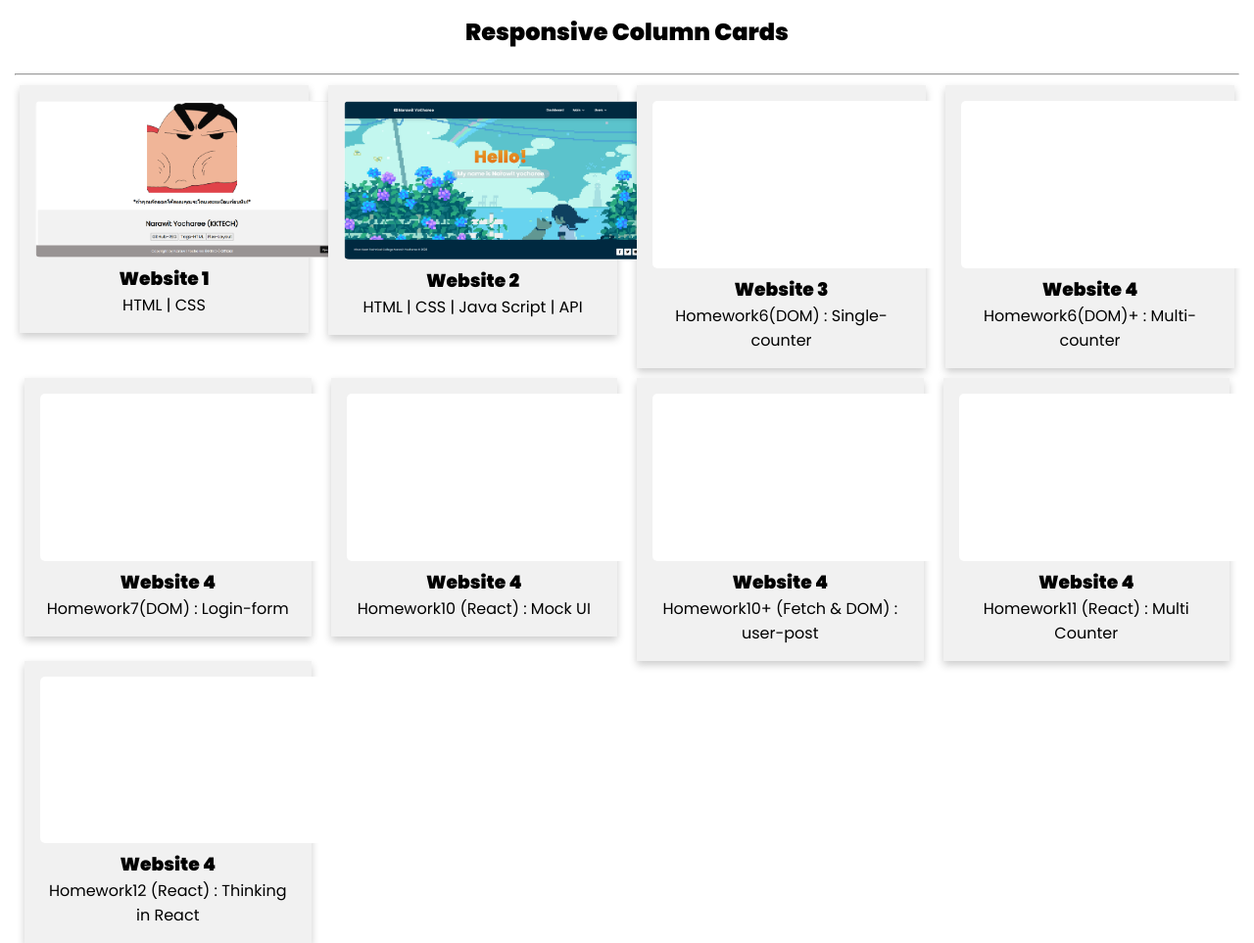
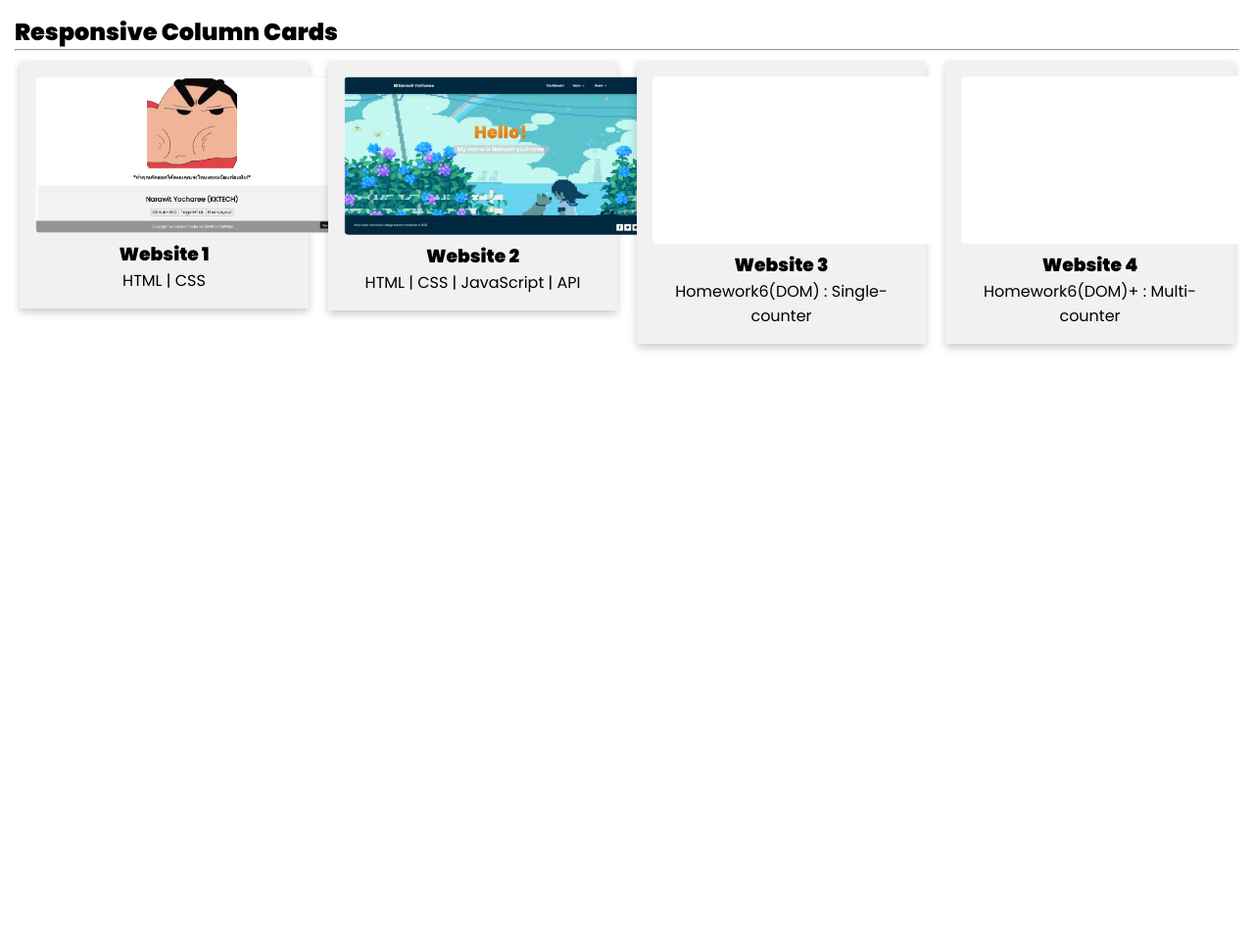
Before and after one commit to Narawit74/main, a plain HTML site: page index.html in a window 1280 px wide. Shown: the top 963 px of the page at 98% size. After the commit the page ends 800 px from the top, so only its background shows below. Drawn offline with Linux system fonts and the light colour scheme.

Commit message:
Update index.html

```diff
--- a/index.html
+++ b/index.html
@@ -7,30 +7,30 @@
     <title>Main - Index</title>
 </head>
 <body>
-    <center>
-    <h2>Responsive Column Cards</h2>
-    </center><br><hr>
+    <div class="container">
+        <h2 class="text-center">Responsive Column Cards</h2>
+        <hr>
 
         <div class="row">
             <div class="column">
                 <div class="card">
-            <a href="https://dj2nx4.csb.app/"><img src="images/img1.png" alt="" width=""></a>
+                    <a href="https://dj2nx4.csb.app/"><img src="images/img1.png" alt="Website 1"></a>
                     <h3>Website 1</h3>
-            <p> HTML | CSS </p>
+                    <p>HTML | CSS</p>
                 </div>
             </div>
 
             <div class="column">
                 <div class="card">
-              <a href="https://narawit74.github.io/main-narawit.github/"><img src="images/img2.png" alt=""></a>
+                    <a href="https://narawit74.github.io/main-narawit.github/"><img src="images/img2.png" alt="Website 2"></a>
                     <h3>Website 2</h3>
-              <p> HTML | CSS | Java Script | API </p>
+                    <p>HTML | CSS | JavaScript | API</p>
                 </div>
             </div>
 
             <div class="column">
                 <div class="card">
-              <a href="https://narawit74.github.io/H6/"><img src="images/img.png" alt=""></a>
+                    <a href="https://narawit74.github.io/H6/"><img src="images/img.png" alt="Website 3"></a>
                     <h3>Website 3</h3>
                     <p>Homework6(DOM) : Single-counter</p>
                 </div>
@@ -38,48 +38,14 @@
 
             <div class="column">
                 <div class="card">
-              <a href="https://narawit74.github.io/h6-2/"><img src="images/img.png" alt=""></a>
+                    <a href="https://narawit74.github.io/h6-2/"><img src="images/img.png" alt="Website 4"></a>
                     <h3>Website 4</h3>
                     <p>Homework6(DOM)+ : Multi-counter</p>
                 </div>
             </div>
-        </div>
 
-                <div class="column">
-          <div class="card">
-              <a href="https://narawit74.github.io/H7Login-form/"><img src="images/img.png" alt=""></a>
-              <h3>Website 4</h3>
-              <p>Homework7(DOM) : Login-form</p>
-          </div>
-        </div>
-                <div class="column">
-          <div class="card">
-              <a href="https://narawit74.github.io/MockUI/"><img src="images/img.png" alt=""></a>
-              <h3>Website 4</h3>
-              <p>Homework10 (React) : Mock UI</p>
-          </div>
-        </div>
-                <div class="column">
-          <div class="card">
-              <a href="https://narawit74.github.io/Homework10-Fetch-DOM-user-post/"><img src="images/img.png" alt=""></a>
-              <h3>Website 4</h3>
-              <p>Homework10+ (Fetch & DOM) : user-post</p>
-          </div>
-        </div>
-                <div class="column">
-          <div class="card">
-              <a href="https://narawit74.github.io/Homework11-React-Multi-Counter-/"><img src="images/img.png" alt=""></a>
-              <h3>Website 4</h3>
-              <p>Homework11 (React) : Multi Counter </p>
-          </div>
-        </div>
-    </div>
-                <div class="column">
-          <div class="card">
-              <a href="https://narawit74.github.io/Homework12-React-Thinking-in-React-/"><img src="images/img.png" alt=""></a>
-              <h3>Website 4</h3>
-              <p>Homework12 (React) : Thinking in React </p>
-          </div>
+            <!-- Repeat the structure for other websites -->
+
         </div>
     </div>
 
```
Lines whose indentation alone changed are shown as unchanged.
